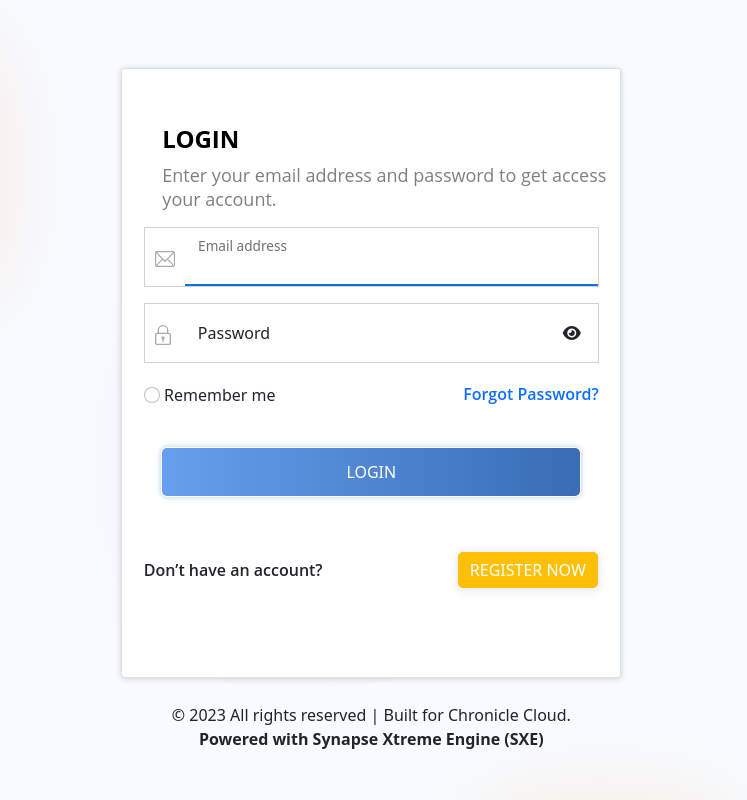
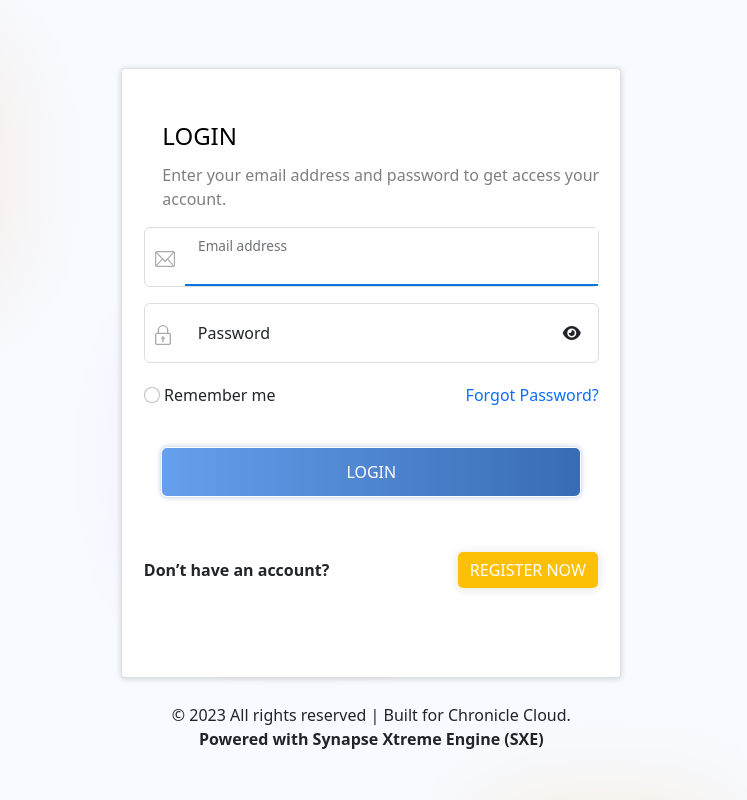
Before and after one commit to ils-anwarshah/Chronical-cloud-Task, a plain HTML site: page login.html in a window 1280 px wide. Shown: the full height of the page, 533-1280 px from the left. Drawn offline with nearby package versions, Linux system fonts and the light colour scheme.

Commit message:
minor bug fixes like font style, input-border-radius

```diff
--- a/login.css
+++ b/login.css
@@ -24,7 +24,8 @@ body {
     color: #000000;
     margin-left: 40px;
     margin-top: 53px;
-    font: normal normal bold 24px/33px Open Sans;
+    font-size: 24px;
+    /* font: normal normal bold 24px/33px Open Sans; */
     letter-spacing: 0px;
     width: 85px;
     height: 33px;
@@ -34,7 +35,8 @@ body {
 
     height: 48px;
     text-align: left;
-    font: normal normal normal 18px/24px Open Sans;
+    font-size:18px/24px ;
+    /* font: normal normal normal 18px/24px Open Sans; */
     letter-spacing: 0px;
     color: #000000;
     opacity: 0.5;
@@ -51,7 +53,8 @@ body {
     box-shadow: none;
 }
 .forget-pass{
-    font: normal normal 600 16px/22px Open Sans;
+    font-size: 16px/22px;
+    /* font: normal normal 600 16px/22px Open Sans; */
     letter-spacing: 0px;
     color: #0974DD;
 
@@ -87,7 +90,9 @@ body {
 }
 .text-center{
     display: flex;
-    font: normal normal 600 16px/22px Open Sans;
+    font-size: 16px/22px;
+    font-weight: 600;
+    /* font: normal normal 600 16px/22px Open Sans; */
     align-items: center;
 }
 .block-3 .register-btn{
@@ -110,9 +115,10 @@ body {
 input:invalid{
    border-bottom: 2px solid red;
 }
-.input-box-1{
+.input-box{
     display: flex;
-    border: 1px solid lightgray
+    border: 1px solid #DDDDDD;
+    border-radius: 6px;
 }
 .email-pass-logo{
     width: 20px;
--- a/login.html
+++ b/login.html
@@ -25,7 +25,7 @@
             <form>
                 <div class="card-input-1">
 
-                        <div class="input-box-1 mb-3">
+                        <div class="input-box mb-3">
                           <div class="email-pass-logo">
                             <img class="Input-icon" src="./assets/email.svg" alt=""/>
                           </div>
@@ -36,7 +36,7 @@
                         </div>
 
 
-                    <div class="input-box-1">
+                    <div class="input-box">
                         <div class="email-pass-logo">
                             <img src="./assets/padlock.svg" alt="" class="pass-icon">
                         </div>
```
